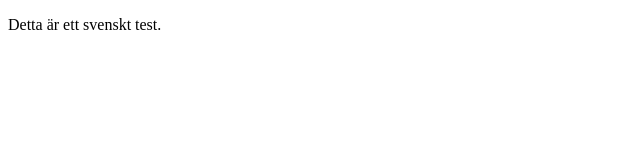
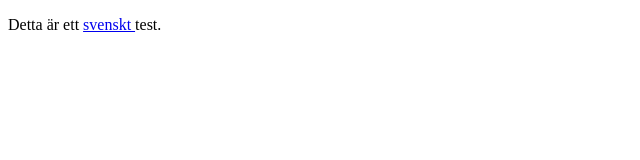
Before and after one commit to ar222da/1IK415-ar222da-laborationer, a plain HTML site: page index.html in a window 1280 px wide. Shown: the full height of the page, 0-640 px from the left. Drawn offline with Linux system fonts and the light colour scheme.

Commit message:
förändrat

```diff
--- a/index.html
+++ b/index.html
@@ -7,7 +7,7 @@
     </head>
 
     <body>
-      <p>Detta är ett svenskt test.</p>
+      <p>Detta är ett <a href="#"> svenskt </a>test.</p>
 
     </body>
 
```
Also changed, not shown: 1 other file.
